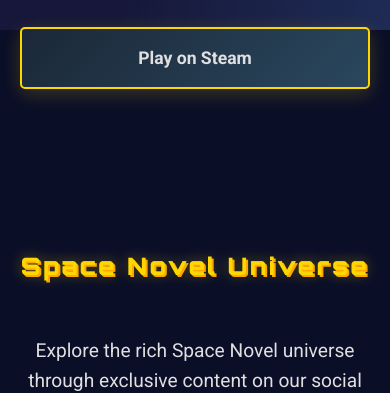
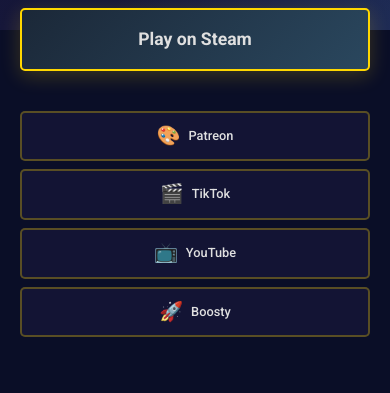
Before and after one commit to GalacticF/space-novel-website, a plain HTML site: page index.html in a window 390 px wide. Shown: the part 814-1207 px from the top of the page. Drawn offline with Linux system fonts and the light colour scheme.

Commit message:
Add social links to hero section

```diff
--- a/index.html
+++ b/index.html
@@ -62,6 +62,24 @@
                            class="steam-button" data-translate="hero.playSteam">
                             Play on Steam
                         </a>
+                        <div class="hero-social">
+                            <a href="https://www.patreon.com/cw/StrangeWorlds" target="_blank" class="social-link" title="Patreon">
+                                <span class="social-icon-small">🎨</span>
+                                <span>Patreon</span>
+                            </a>
+                            <a href="https://www.tiktok.com/@spacenovel" target="_blank" class="social-link" title="TikTok">
+                                <span class="social-icon-small">🎬</span>
+                                <span>TikTok</span>
+                            </a>
+                            <a href="https://www.youtube.com/channel/UChmjCpYLJuHDRb-Y6BrS3Pw" target="_blank" class="social-link" title="YouTube">
+                                <span class="social-icon-small">📺</span>
+                                <span>YouTube</span>
+                            </a>
+                            <a href="https://boosty.to/strangeworlds" target="_blank" class="social-link" title="Boosty">
+                                <span class="social-icon-small">🚀</span>
+                                <span>Boosty</span>
+                            </a>
+                        </div>
                     </div>
                 </div>
             </div>
--- a/styles.css
+++ b/styles.css
@@ -275,6 +275,41 @@
     background: linear-gradient(135deg, #2a475e 0%, #3d5a7a 100%);
 }
 
+.hero-social {
+    display: flex;
+    gap: 15px;
+    flex-wrap: wrap;
+    justify-content: center;
+    margin-top: 10px;
+}
+
+.social-link {
+    display: flex;
+    align-items: center;
+    gap: 8px;
+    padding: 10px 20px;
+    background: rgba(26, 26, 62, 0.6);
+    border: 2px solid rgba(255, 215, 0, 0.3);
+    border-radius: 5px;
+    color: var(--text-light);
+    text-decoration: none;
+    font-weight: 500;
+    transition: all 0.3s ease;
+    font-size: 0.95rem;
+}
+
+.social-link:hover {
+    border-color: var(--primary-yellow);
+    background: rgba(255, 215, 0, 0.1);
+    color: var(--primary-yellow);
+    transform: translateY(-2px);
+    box-shadow: 0 5px 15px rgba(255, 215, 0, 0.2);
+}
+
+.social-icon-small {
+    font-size: 1.2rem;
+}
+
 /* Sections */
 .section {
     padding: 80px 0;
@@ -546,6 +581,15 @@
         grid-template-columns: 1fr;
     }
 
+    .hero-social {
+        gap: 10px;
+    }
+
+    .social-link {
+        padding: 8px 15px;
+        font-size: 0.85rem;
+    }
+
     .content-grid {
         grid-template-columns: 1fr;
     }
@@ -583,4 +627,15 @@
     .hero-description {
         font-size: 1rem;
     }
+
+    .hero-social {
+        flex-direction: column;
+        gap: 8px;
+    }
+
+    .social-link {
+        padding: 8px 12px;
+        font-size: 0.8rem;
+        justify-content: center;
+    }
 }
```
